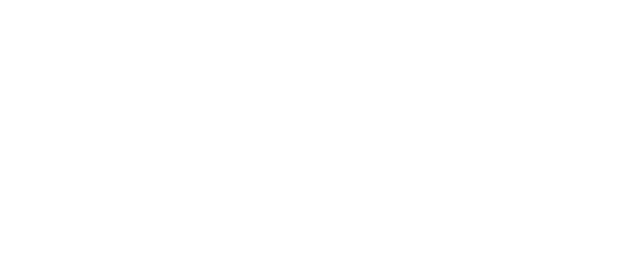
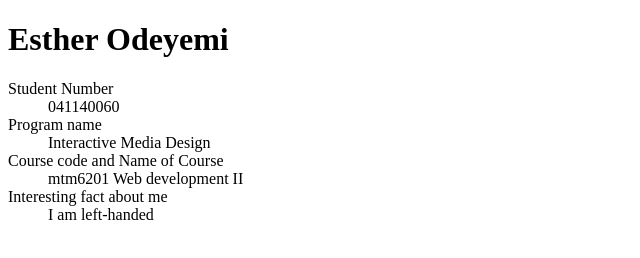
Before and after one commit to odey0002/mtm6201-week1, a plain HTML site: page index.html in a window 1280 px wide. Shown: the whole page, without its empty margins (0-640 px from the left). Drawn offline with Linux system fonts and the light colour scheme.

Commit message:
updated information about me

```diff
--- a/index.html
+++ b/index.html
@@ -8,6 +8,17 @@
 
 
 <body>
+    <h1>Esther Odeyemi</h1>
+    <dl>
+        <dt>Student Number</dt>
+        <dd>041140060</dd>
+        <dt>Program name</dt>
+        <dd>Interactive Media Design</dd>
+        <dt>Course code and Name of Course</dt>
+        <dd>mtm6201 Web development II</dd>
+        <dt>Interesting fact about me</dt>
+        <dd>I am left-handed</dd>
+    </dl>
 
 </body>
 </html>
```
